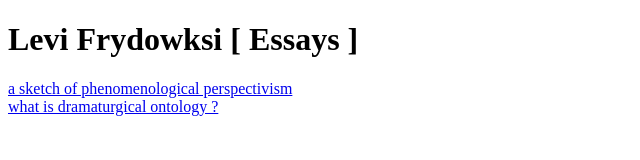
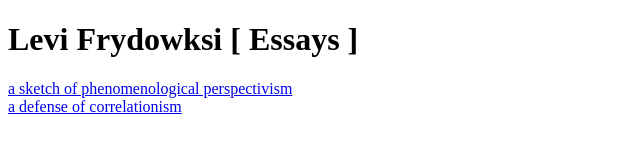
Before and after one commit to fil0s0fi/levi_frydowski, a plain HTML site: page index.html in a window 1280 px wide. Shown: the full height of the page, 0-640 px from the left. Drawn offline with Linux system fonts and the light colour scheme.

Commit message:
Update index.html

```diff
--- a/index.html
+++ b/index.html
@@ -2,5 +2,5 @@
 <html>
     <h1>Levi Frydowksi [ Essays ] </h1>
     <a href="fr_1.pdf">a sketch of phenomenological perspectivism </a><br>
-    <a href="fr_2.pdf">what is dramaturgical ontology ? </a><br>
+    <a href="envelope.pdf">a defense of correlationism</a><br>
 </html>
```
